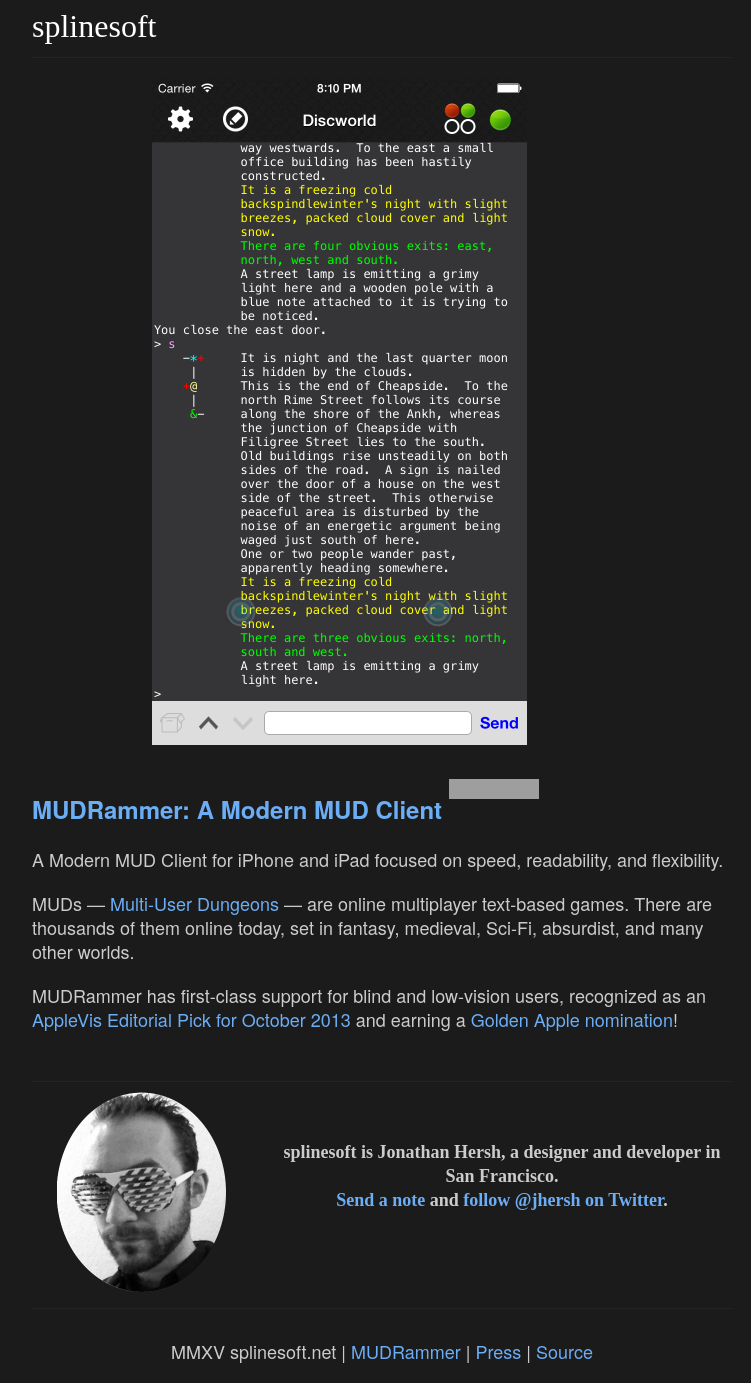
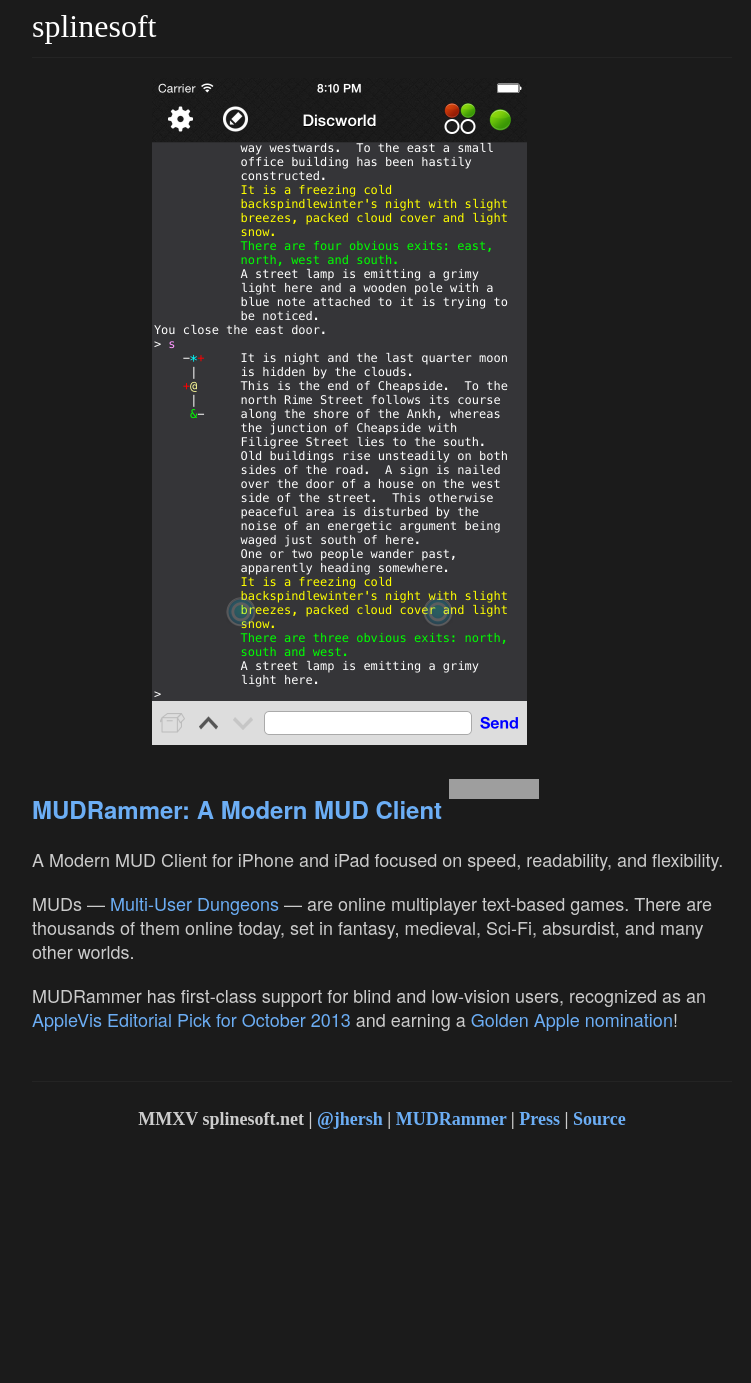
Before and after one commit to splinesoft/splinesoft.net, a Jekyll site: the page built from index.html, in a window 1280 px wide. Shown: the whole page, without its empty margins (138-889 px from the left). Built offline with Jekyll 4.4.1, drawn with Linux system fonts in a browser that asks for light colours; Markdown is read by kramdown in place of the engine named in the settings; after the commit the page ends 1191 px from its top, so only the background shows below that; grey boxes are pictures that could not be loaded.

Commit message:
Revised footer

```diff
--- a/_includes/footer.html
+++ b/_includes/footer.html
@@ -1,15 +1,5 @@
   <div class="twelve columns clearfix" id="footer">
-    <div class="four columns alpha">
-        <img src="/img/jhoviform.png" width="170" height="200" alt="Jonathan Hersh" />
-    </div>
-    <div class="eight columns omega"><br/><br/>
-        splinesoft is Jonathan Hersh, a designer and developer in San Francisco.<br/>
-        <a href="mailto:{{ site.author.email }}">Send a note</a> and <a href="https://twitter.com/jhersh">follow @jhersh on Twitter</a>.
-    </div>
-  </div>
-
-  <div class="twelve columns clearfix">
-      <p style="text-align:center">MMXV splinesoft.net | <a href="/mudrammer/">MUDRammer</a> | <a href="/press/">Press</a> | <a href="{{ site.meta.source }}">Source</a></p>
+      <p style="text-align:center">MMXV splinesoft.net | <a href="https://twitter.com/jhersh">@jhersh</a> | <a href="/mudrammer/">MUDRammer</a> | <a href="/press/">Press</a> | <a href="{{ site.meta.source }}">Source</a></p>
   </div>
 
 </div>
--- a/_includes/layout.css
+++ b/_includes/layout.css
@@ -46,8 +46,7 @@
     margin-top: 30px;
     margin-bottom: 30px;
 	border-top: 1px solid #242424;
-	border-bottom: 1px solid #242424;
-	padding-top: 10px;
+	padding-top: 25px;
 	padding-bottom: 10px;
 	text-align: center;
 	font-weight: bold;
--- a/humans.txt
+++ b/humans.txt
@@ -1,3 +1,3 @@
-A jekyll site by Jonathan Hersh.
+A site by Jonathan Hersh.
 
 http://her.sh
```
Also changed, not shown: Gemfile.lock, img/jhoviform.png (deleted), 1 other file.
